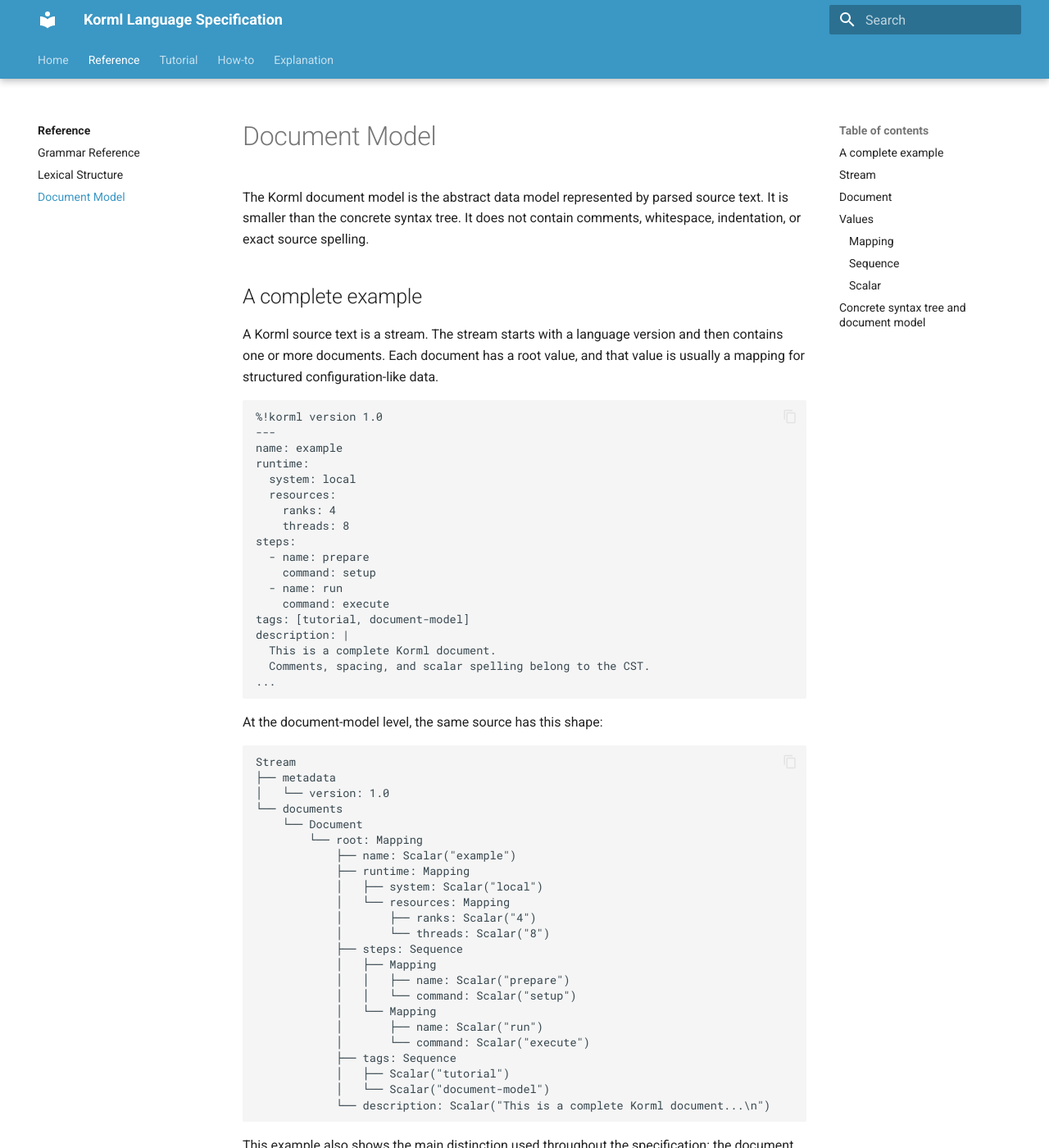
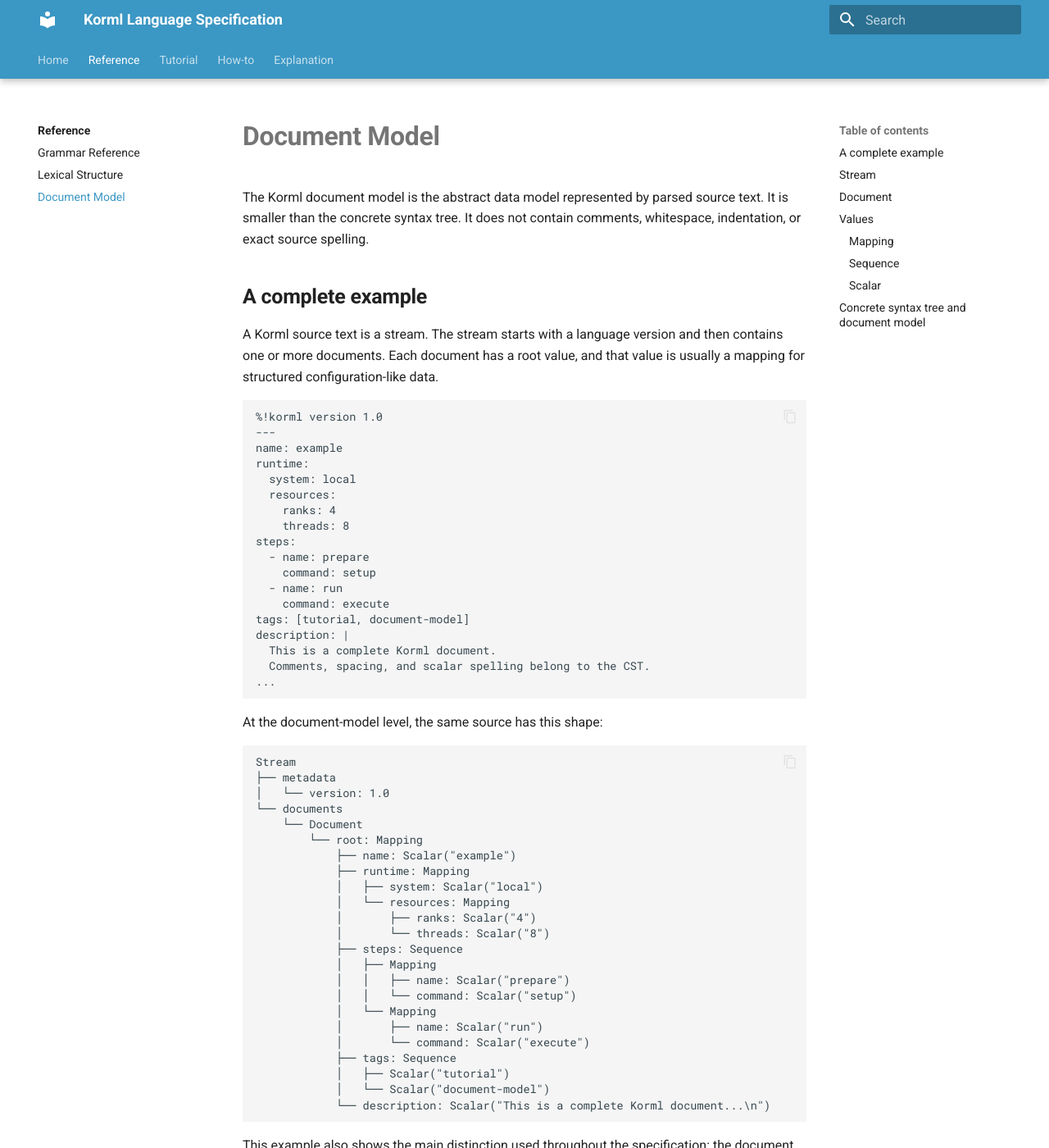
Before and after one commit to ambhora/korml, an MkDocs documentation site: the page built from docs/reference/document-model.md, in a window 1280 px wide and 1400 px high. Shown: the whole window at 82% size. Built offline with MkDocs 1.6.1 and Material for MkDocs 9.7.7, drawn with Linux system fonts in a browser that asks for light colours.

Commit message:
feat(docs): make headings bold
Signed-off-by: Jayesh Badwaik <j.badwaik@fz-juelich.de>

```diff
--- /dev/null
+++ b/docs/assets/stylesheets/style.css
@@ -0,0 +1,8 @@
+.md-typeset h1,
+.md-typeset h2,
+.md-typeset h3,
+.md-typeset h4,
+.md-typeset h5,
+.md-typeset h6 {
+  font-weight: 700;
+}
--- a/mkdocs.yml
+++ b/mkdocs.yml
@@ -42,6 +42,8 @@
 
 extra_css:
   - assets/stylesheets/colors.css
+  - assets/stylesheets/style.css
+
 
 markdown_extensions:
   - admonition
```
